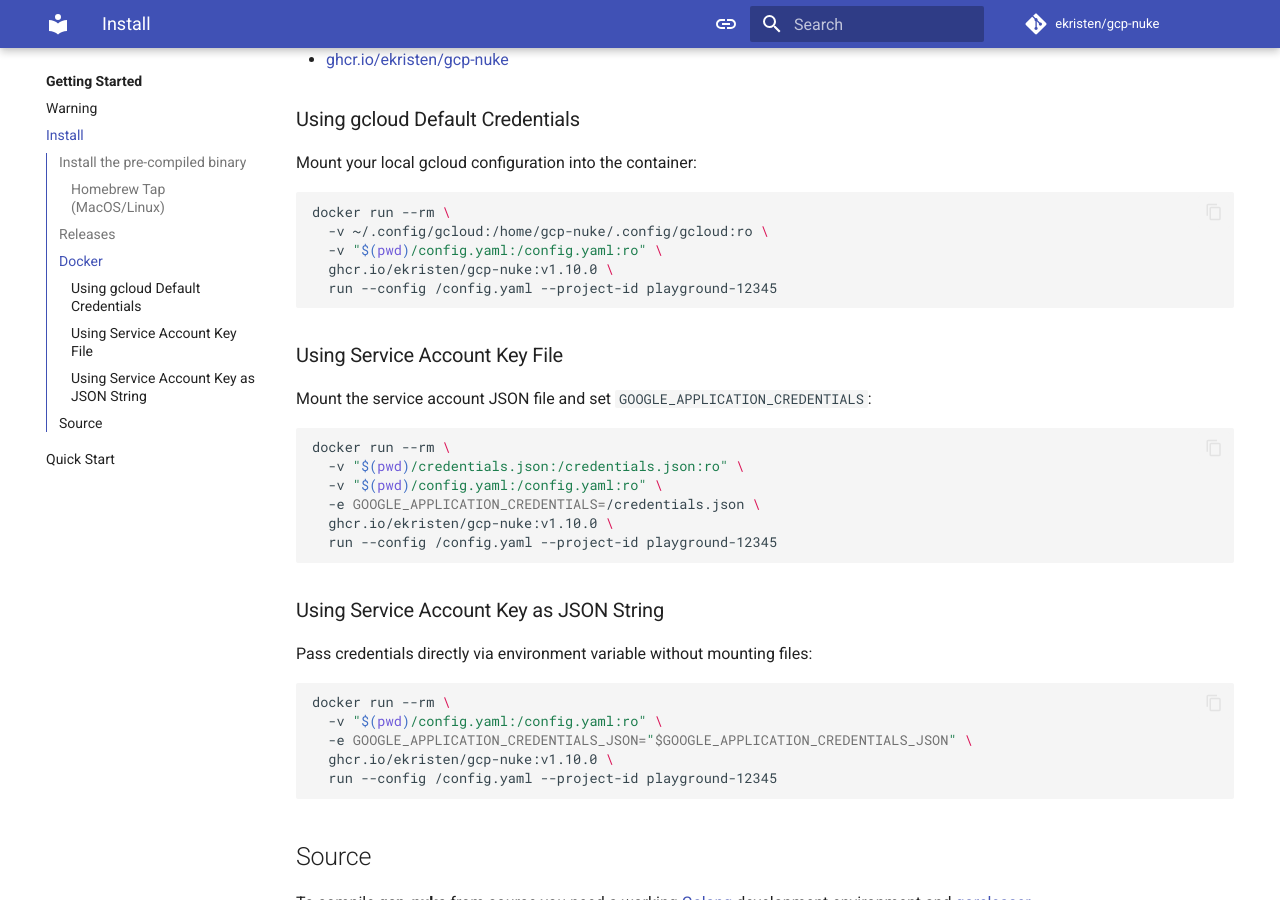
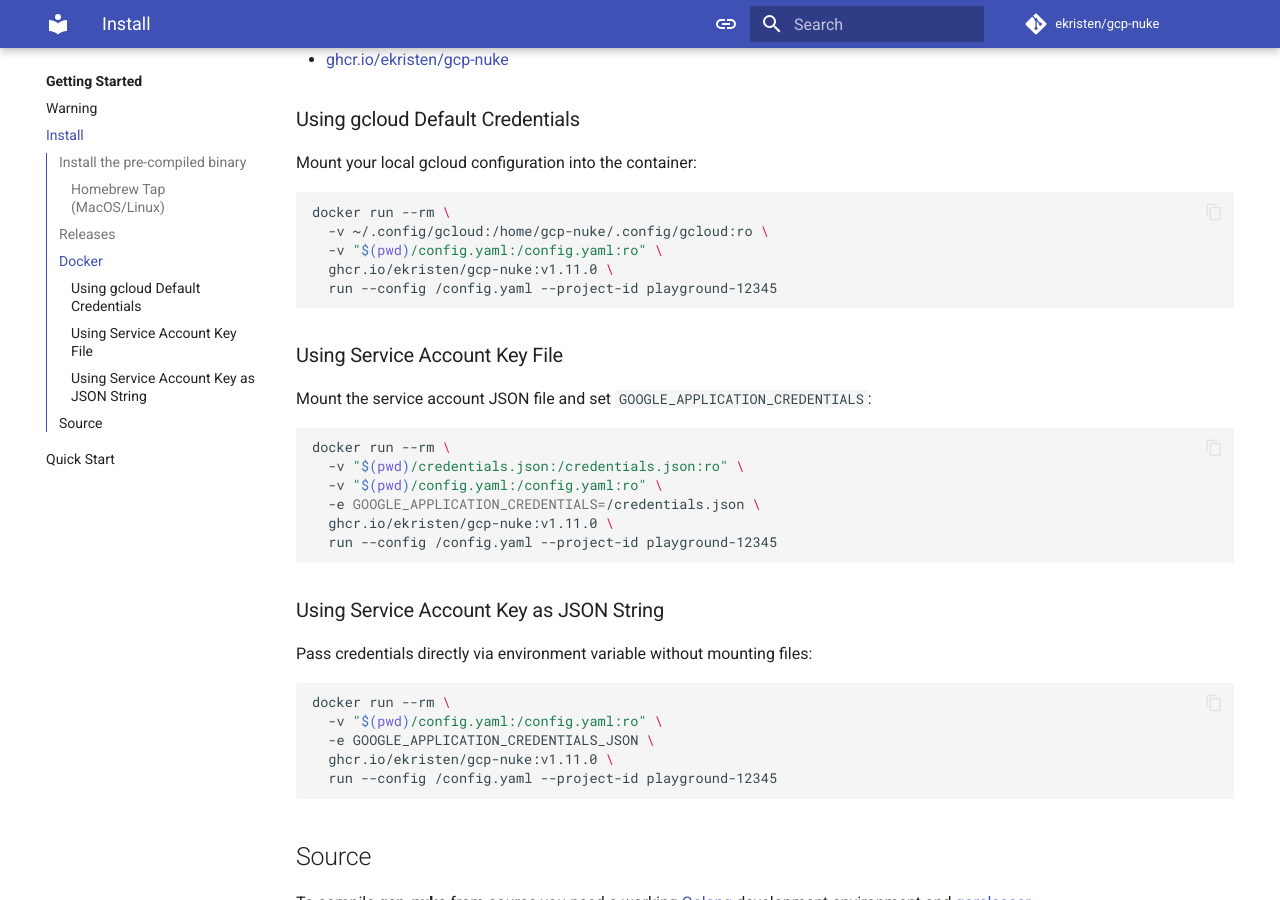
Before and after one commit to ekristen/gcp-nuke, an MkDocs documentation site: the page built from docs/installation.md, in a window 1280 px wide and 900 px high, scrolled down 567 px. Built offline with MkDocs 1.6.1 and Material for MkDocs 9.7.7, drawn with Linux system fonts in a browser that asks for light colours; comment, search, counter and statistics services are not loaded.

Commit message:
fix: update docs

````diff
--- a/docs/installation.md
+++ b/docs/installation.md
@@ -26,7 +26,7 @@ Mount your local gcloud configuration into the container:
 docker run --rm \
   -v ~/.config/gcloud:/home/gcp-nuke/.config/gcloud:ro \
   -v "$(pwd)/config.yaml:/config.yaml:ro" \
-  ghcr.io/ekristen/gcp-nuke:v1.10.0 \
+  ghcr.io/ekristen/gcp-nuke:v1.11.0 \
   run --config /config.yaml --project-id playground-12345
 ```
 
@@ -39,7 +39,7 @@ docker run --rm \
   -v "$(pwd)/credentials.json:/credentials.json:ro" \
   -v "$(pwd)/config.yaml:/config.yaml:ro" \
   -e GOOGLE_APPLICATION_CREDENTIALS=/credentials.json \
-  ghcr.io/ekristen/gcp-nuke:v1.10.0 \
+  ghcr.io/ekristen/gcp-nuke:v1.11.0 \
   run --config /config.yaml --project-id playground-12345
 ```
 
@@ -50,8 +50,8 @@ Pass credentials directly via environment variable without mounting files:
 ```bash
 docker run --rm \
   -v "$(pwd)/config.yaml:/config.yaml:ro" \
-  -e GOOGLE_APPLICATION_CREDENTIALS_JSON="$GOOGLE_APPLICATION_CREDENTIALS_JSON" \
-  ghcr.io/ekristen/gcp-nuke:v1.10.0 \
+  -e GOOGLE_APPLICATION_CREDENTIALS_JSON \
+  ghcr.io/ekristen/gcp-nuke:v1.11.0 \
   run --config /config.yaml --project-id playground-12345
 ```
 
````
